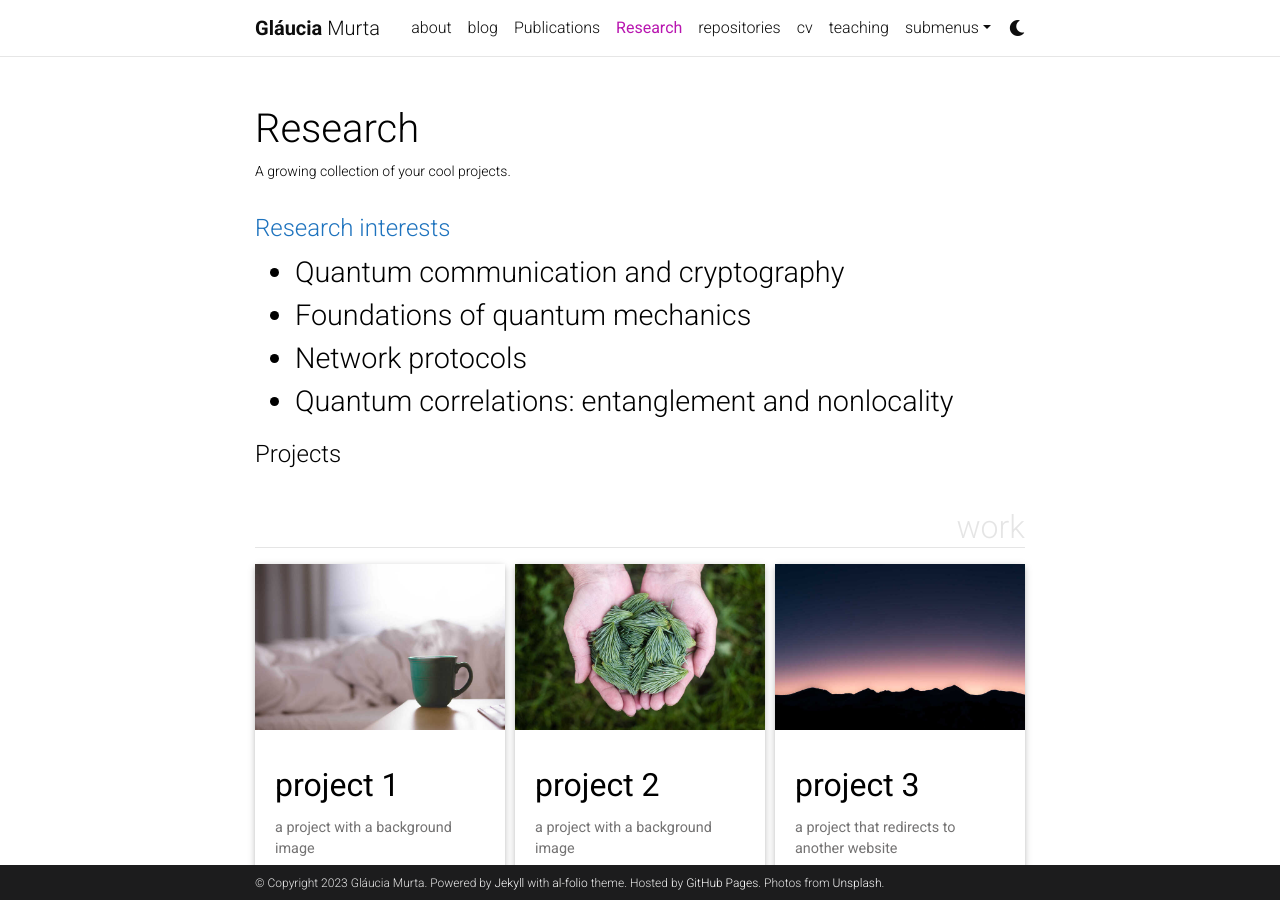
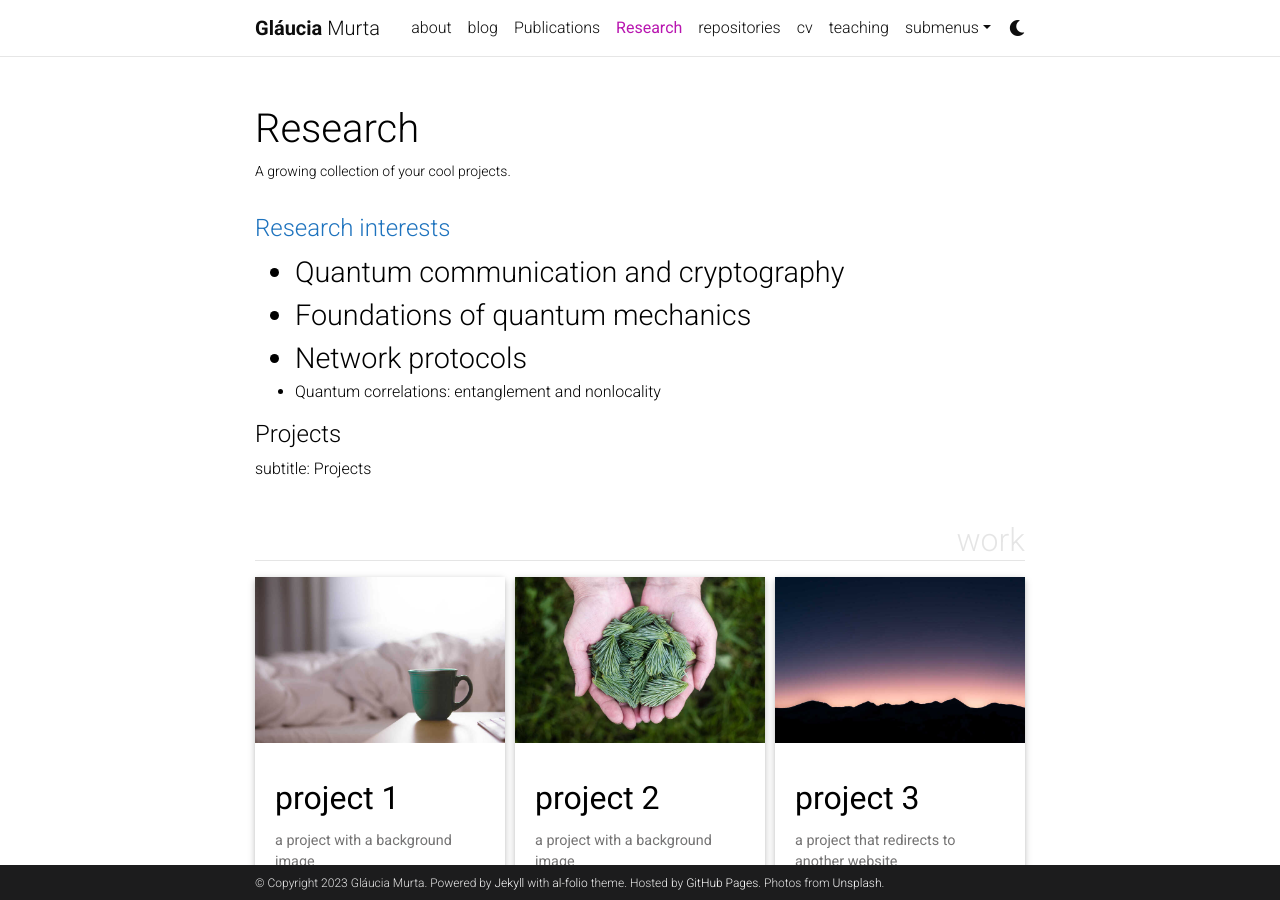
Before and after one commit to glauciamg/glauciamg.github.io, a Jekyll site: the page built from _pages/projects.md, in a window 1280 px wide and 900 px high. Built offline with Jekyll 4.4.1, drawn with Linux system fonts in a browser that asks for light colours; full-size pictures stand in for the smaller copies a plugin makes; comment, search, counter and statistics services are not loaded; a style sheet for code colours, icons or effects is not loaded.

Commit message:
Update projects.md

```diff
--- a/_pages/projects.md
+++ b/_pages/projects.md
@@ -18,13 +18,14 @@ horizontal: false
 <li style="font-size: 1.8rem;">Quantum communication and cryptography</li>
 <li style="font-size: 1.8rem;">Foundations of quantum mechanics</li>
 <li style="font-size: 1.8rem;">Network protocols</li>
-<li style="font-size: 1.8rem;">Quantum correlations: entanglement and nonlocality</li>
+<li>Quantum correlations: entanglement and nonlocality</li>
 </ul>
 <!-- /wp:list -->
 
 <!-- wp:heading -->
 <h4>Projects</h4>
 <!-- /wp:heading -->
+subtitle: Projects
 
 <!-- pages/projects.md -->
 <div class="projects">
```
